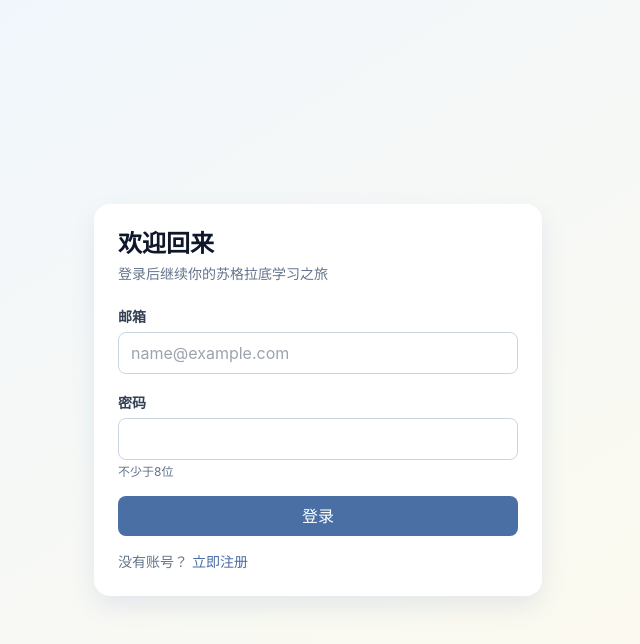
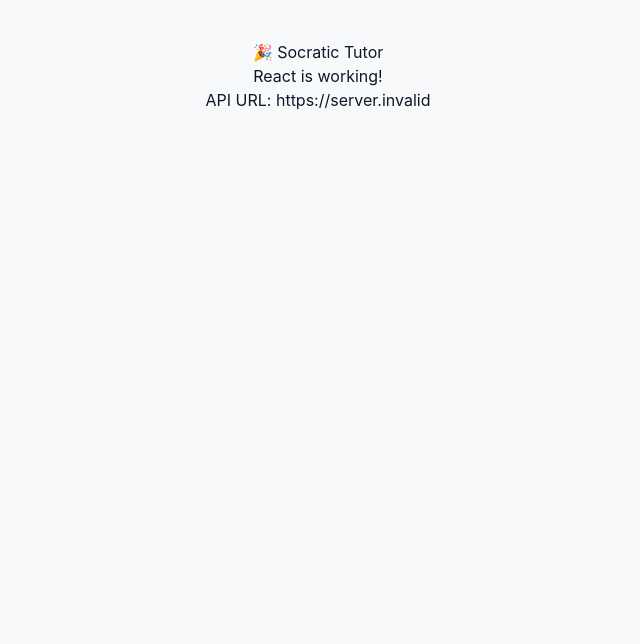
Before and after one commit to glfruit/socratic-tutor-app, a React (Vite) app: page / in a window 1280 px wide. Before the commit this address led to /auth/login. Shown: the top 644 px of the page, without its empty margins (322-962 px from the left). Built offline with nearby package versions, Linux system fonts and the light colour scheme; no server answers.

Commit message:
test: minimal React app to debug blank page

```diff
--- a/src/main.tsx
+++ b/src/main.tsx
@@ -1,13 +1,19 @@
 import React from "react";
 import ReactDOM from "react-dom/client";
-import { BrowserRouter } from "react-router-dom";
-import App from "@/App";
 import "@/index.css";
+
+function App() {
+  return (
+    <div style={{ padding: 40, textAlign: "center" }}>
+      <h1>🎉 Socratic Tutor</h1>
+      <p>React is working!</p>
+      <p>API URL: {import.meta.env.VITE_API_URL || "not set"}</p>
+    </div>
+  );
+}
 
 ReactDOM.createRoot(document.getElementById("root")!).render(
   <React.StrictMode>
-    <BrowserRouter>
-      <App />
-    </BrowserRouter>
+    <App />
   </React.StrictMode>
 );
```
